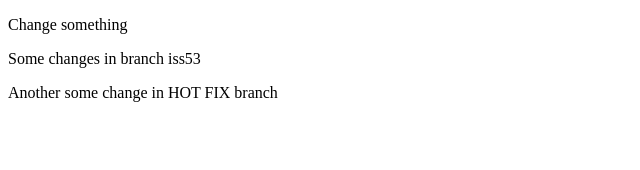
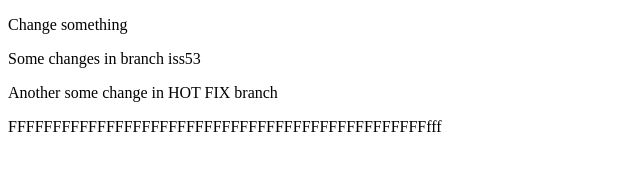
Before and after one commit to ChizhevskyDmitry/gitTutorial, a plain HTML site: page index.html in a window 1280 px wide. Shown: the whole page, without its empty margins (0-640 px from the left). Drawn offline with Linux system fonts and the light colour scheme.

Commit message:
commit in Master branch

```diff
--- a/index.html
+++ b/index.html
@@ -8,5 +8,6 @@
 <p>Change something</p>
 <p>Some changes in branch iss53</p>
 <p>Another some change in HOT FIX branch</p>
+<p>FFFFFFFFFFFFFFFFFFFFFFFFFFFFFFFFFFFFFFFFFFFFFFFfff</p>
 </body>
 </html>
```
